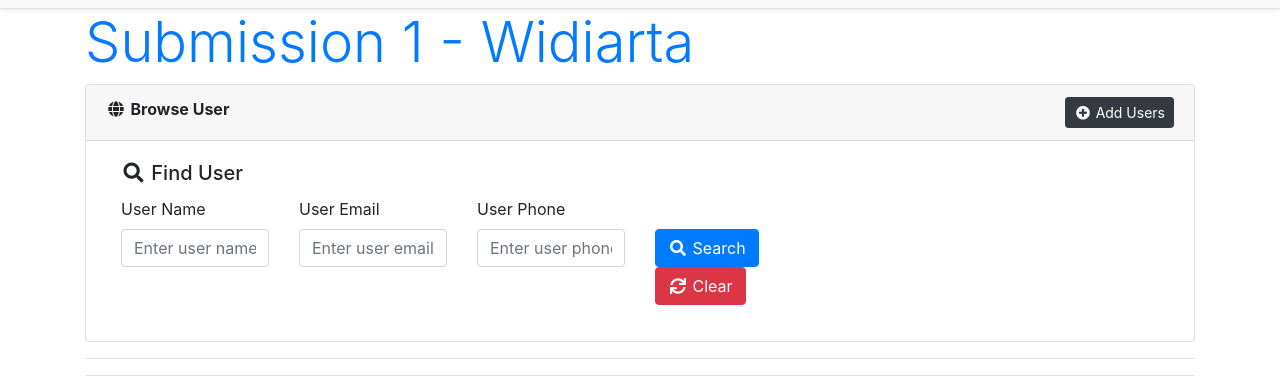
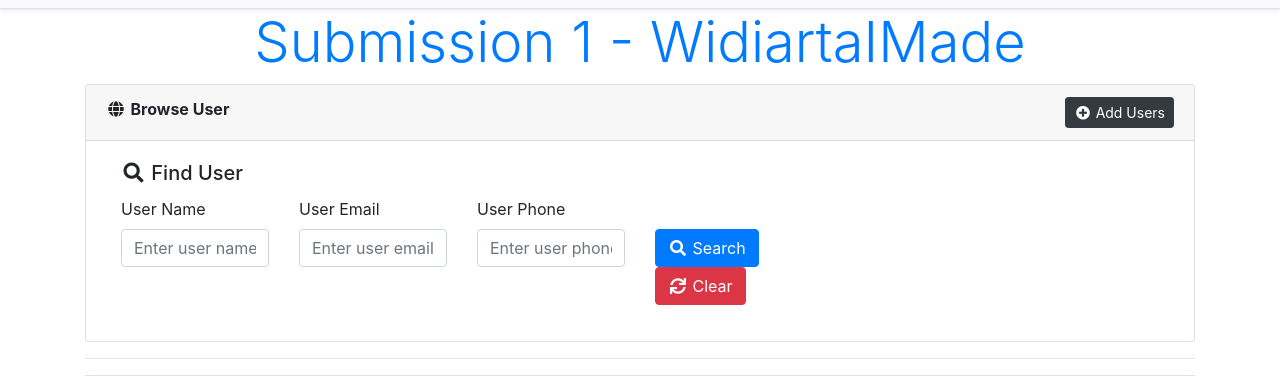
Before and after one commit to widiartaimade/keuangan, a PHP site: page / in a window 1280 px wide. Shown: the top 376 px of the page. Run offline with PHP 8.4, Linux system fonts and the light colour scheme; data comes from the database, SQL or seed files in the repository; some libraries are stand-ins or nearby versions.

Commit message:
no message

```diff
--- a/index.php
+++ b/index.php
@@ -40,7 +40,7 @@
 	$userData	=	$db->getAllRecords('users','*',$condition,'ORDER BY id DESC');
 	?>
    	<div class="container">
-		<h1 class="display-4 text-primary"> Submission 1 - Widiarta</h1>
+		<h3 class="display-4 text-primary text-center"> Submission 1 - WidiartaIMade</h3>
 		<div class="card">
 			<div class="card-header"><i class="fa fa-fw fa-globe"></i> <strong>Browse User</strong> <a href="add-users.php" class="float-right btn btn-dark btn-sm"><i class="fa fa-fw fa-plus-circle"></i> Add Users</a></div>
 			<div class="card-body">
```
